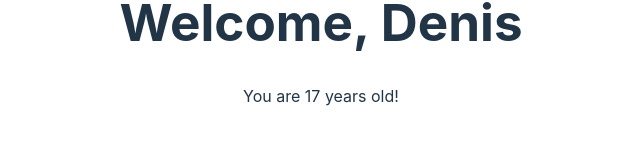
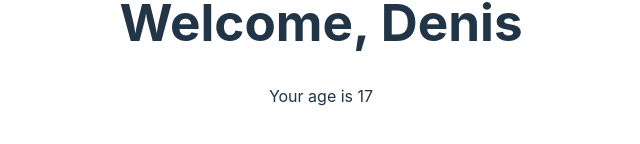
Before and after one commit to owlpsycho/Develhope-React, a React (Vite) app: page / in a window 1280 px wide. Shown: the part 358-502 px from the top of the page, without its empty margins (319-959 px from the left). Built offline with nearby package versions, Linux system fonts and the light colour scheme.

Commit message:
correzione esercizio 22

```diff
--- /dev/null
+++ b/src/Age.jsx
@@ -0,0 +1,3 @@
+export function Age({ age }) {
+  return <>{age && <p>Your age is {age}</p>}</>;
+}
--- a/src/App.jsx
+++ b/src/App.jsx
@@ -1,14 +1,14 @@
-import { useState } from 'react'
-import './App.css'
-import { Welcome } from './Welcome'
+import { Age } from "./Age";
+import "./App.css";
+import { Welcome } from "./Welcome";
 
 function App() {
-
   return (
     <>
-      <Welcome name="Denis" age={17} />
+      <Welcome name="Denis" />
+      <Age age={17} />
     </>
-  )
+  );
 }
 
-export default App
+export default App;
```
